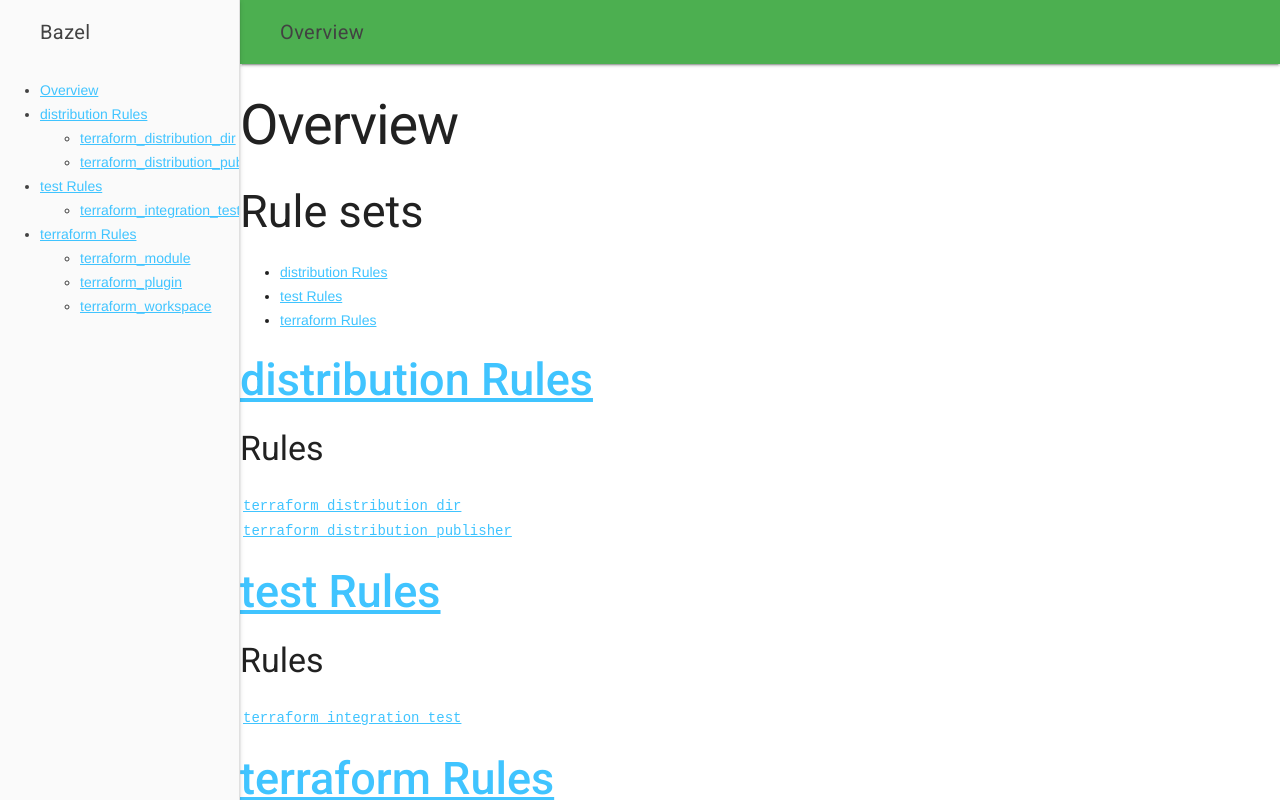
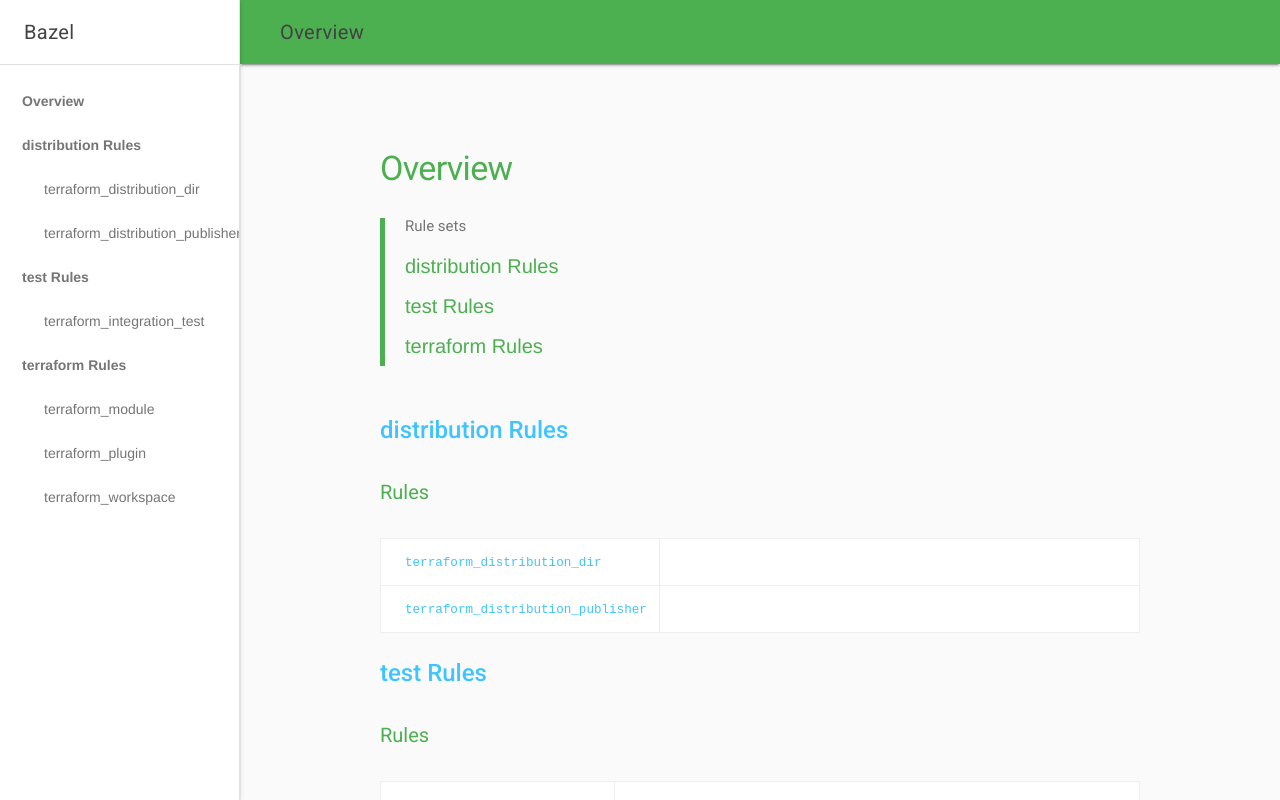
Before and after one commit to ceason/rules_terraform, a plain HTML site: page docs/index.html in a window 1280 px wide. Drawn offline with nearby package versions, Linux system fonts and the light colour scheme; files that its build step writes are made by us from their sources; the site is published under a folder, as on GitHub Pages, so addresses that start at the root find nothing.

Commit message:
Update site root to match gh pages

```diff
--- a/docs/index.html
+++ b/docs/index.html
@@ -16,7 +16,7 @@
     <link rel="stylesheet" href="https://fonts.googleapis.com/icon?family=Material+Icons">
     <link rel="stylesheet" href="https://code.getmdl.io/1.1.1/material.green-light_blue.min.css">
     <script defer src="https://code.getmdl.io/1.1.1/material.min.js"></script>
-    <link rel="stylesheet" href="/main.css">
+    <link rel="stylesheet" href="rules_terraform/main.css">
   </head>
   <body>
     <div class="mdl-layout mdl-js-layout mdl-layout--fixed-drawer
@@ -31,47 +31,47 @@
         <nav class="drawer-nav">
           <ul class="drawer-nav">
 
-<li><a href="/index.html">Overview</a></li>
+<li><a href="rules_terraform/index.html">Overview</a></li>
 <li>
-  <a href="/distribution.html">distribution Rules</a>
+  <a href="rules_terraform/distribution.html">distribution Rules</a>
   <ul>
     <li>
-      <a href="/distribution.html#terraform_distribution_dir">
+      <a href="rules_terraform/distribution.html#terraform_distribution_dir">
         terraform_distribution_dir
       </a>
     </li>
     <li>
-      <a href="/distribution.html#terraform_distribution_publisher">
+      <a href="rules_terraform/distribution.html#terraform_distribution_publisher">
         terraform_distribution_publisher
       </a>
     </li>
   </ul>
 </li>
 <li>
-  <a href="/test.html">test Rules</a>
+  <a href="rules_terraform/test.html">test Rules</a>
   <ul>
     <li>
-      <a href="/test.html#terraform_integration_test">
+      <a href="rules_terraform/test.html#terraform_integration_test">
         terraform_integration_test
       </a>
     </li>
   </ul>
 </li>
 <li>
-  <a href="/terraform.html">terraform Rules</a>
+  <a href="rules_terraform/terraform.html">terraform Rules</a>
   <ul>
     <li>
-      <a href="/terraform.html#terraform_module">
+      <a href="rules_terraform/terraform.html#terraform_module">
         terraform_module
       </a>
     </li>
     <li>
-      <a href="/terraform.html#terraform_plugin">
+      <a href="rules_terraform/terraform.html#terraform_plugin">
         terraform_plugin
       </a>
     </li>
     <li>
-      <a href="/terraform.html#terraform_workspace">
+      <a href="rules_terraform/terraform.html#terraform_workspace">
         terraform_workspace
       </a>
     </li>
@@ -96,7 +96,7 @@
   </ul>
 </nav>
 
-<h2><a href="/distribution.html" id="distribution">distribution Rules</a></h2>
+<h2><a href="rules_terraform/distribution.html" id="distribution">distribution Rules</a></h2>
 
 <h3>Rules</h3>
 <table class="overview-table">
@@ -107,7 +107,7 @@
   <tbody>
     <tr>
       <td>
-        <a href="/distribution.html#terraform_distribution_dir">
+        <a href="rules_terraform/distribution.html#terraform_distribution_dir">
           <code>terraform_distribution_dir</code>
         </a>
       </td>
@@ -117,7 +117,7 @@
     </tr>
     <tr>
       <td>
-        <a href="/distribution.html#terraform_distribution_publisher">
+        <a href="rules_terraform/distribution.html#terraform_distribution_publisher">
           <code>terraform_distribution_publisher</code>
         </a>
       </td>
@@ -127,7 +127,7 @@
     </tr>
   </tbody>
 </table>
-<h2><a href="/test.html" id="test">test Rules</a></h2>
+<h2><a href="rules_terraform/test.html" id="test">test Rules</a></h2>
 
 <h3>Rules</h3>
 <table class="overview-table">
@@ -138,7 +138,7 @@
   <tbody>
     <tr>
       <td>
-        <a href="/test.html#terraform_integration_test">
+        <a href="rules_terraform/test.html#terraform_integration_test">
           <code>terraform_integration_test</code>
         </a>
       </td>
@@ -148,7 +148,7 @@
     </tr>
   </tbody>
 </table>
-<h2><a href="/terraform.html" id="terraform">terraform Rules</a></h2>
+<h2><a href="rules_terraform/terraform.html" id="terraform">terraform Rules</a></h2>
 
 <h3>Rules</h3>
 <table class="overview-table">
@@ -159,7 +159,7 @@
   <tbody>
     <tr>
       <td>
-        <a href="/terraform.html#terraform_module">
+        <a href="rules_terraform/terraform.html#terraform_module">
           <code>terraform_module</code>
         </a>
       </td>
@@ -169,7 +169,7 @@
     </tr>
     <tr>
       <td>
-        <a href="/terraform.html#terraform_plugin">
+        <a href="rules_terraform/terraform.html#terraform_plugin">
           <code>terraform_plugin</code>
         </a>
       </td>
@@ -179,7 +179,7 @@
     </tr>
     <tr>
       <td>
-        <a href="/terraform.html#terraform_workspace">
+        <a href="rules_terraform/terraform.html#terraform_workspace">
           <code>terraform_workspace</code>
         </a>
       </td>
```
Also changed, not shown: docs/distribution.html (+11 -11 lines), docs/terraform.html (+11 -11 lines), docs/test.html (+11 -11 lines), 1 other file.
